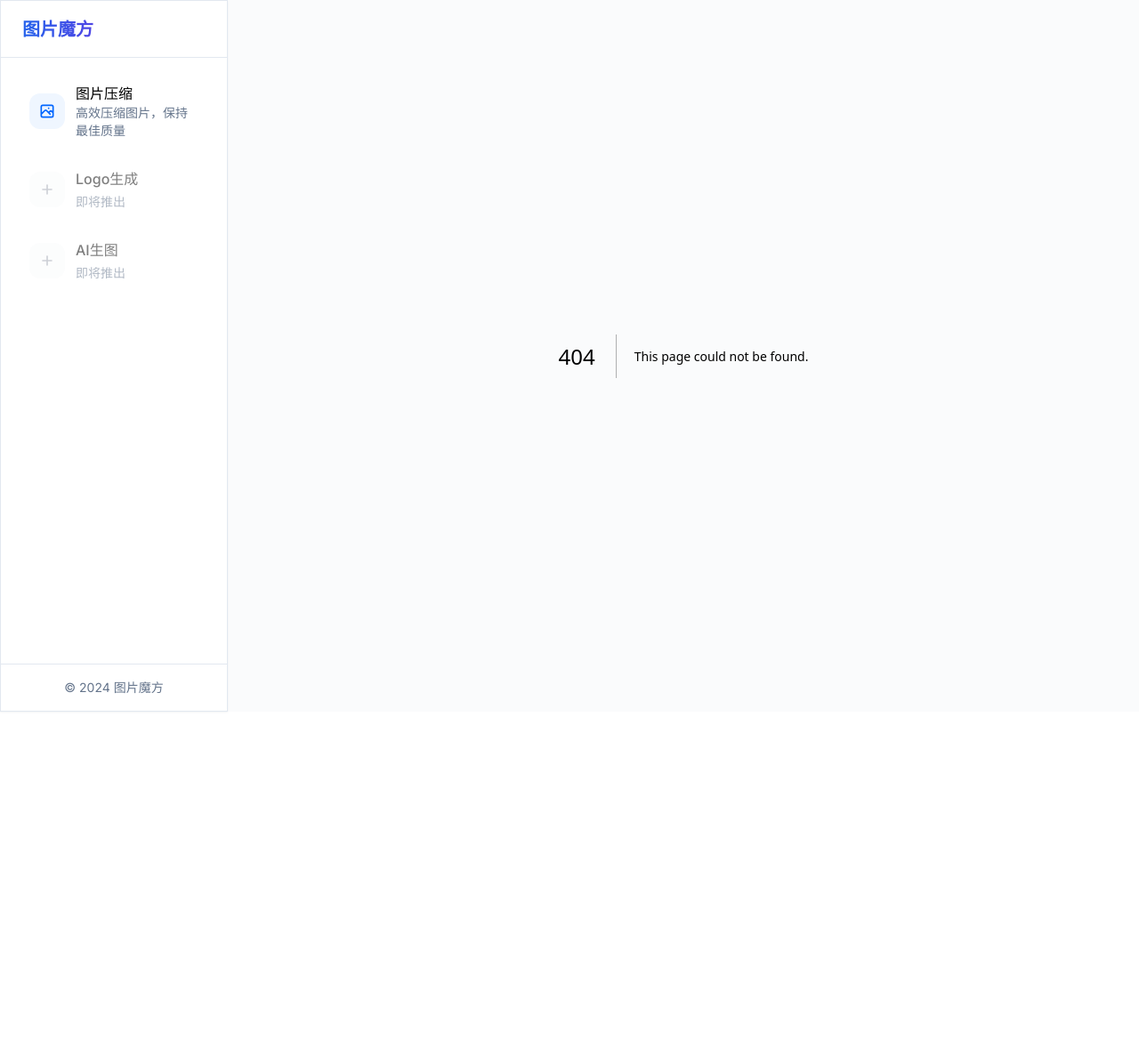
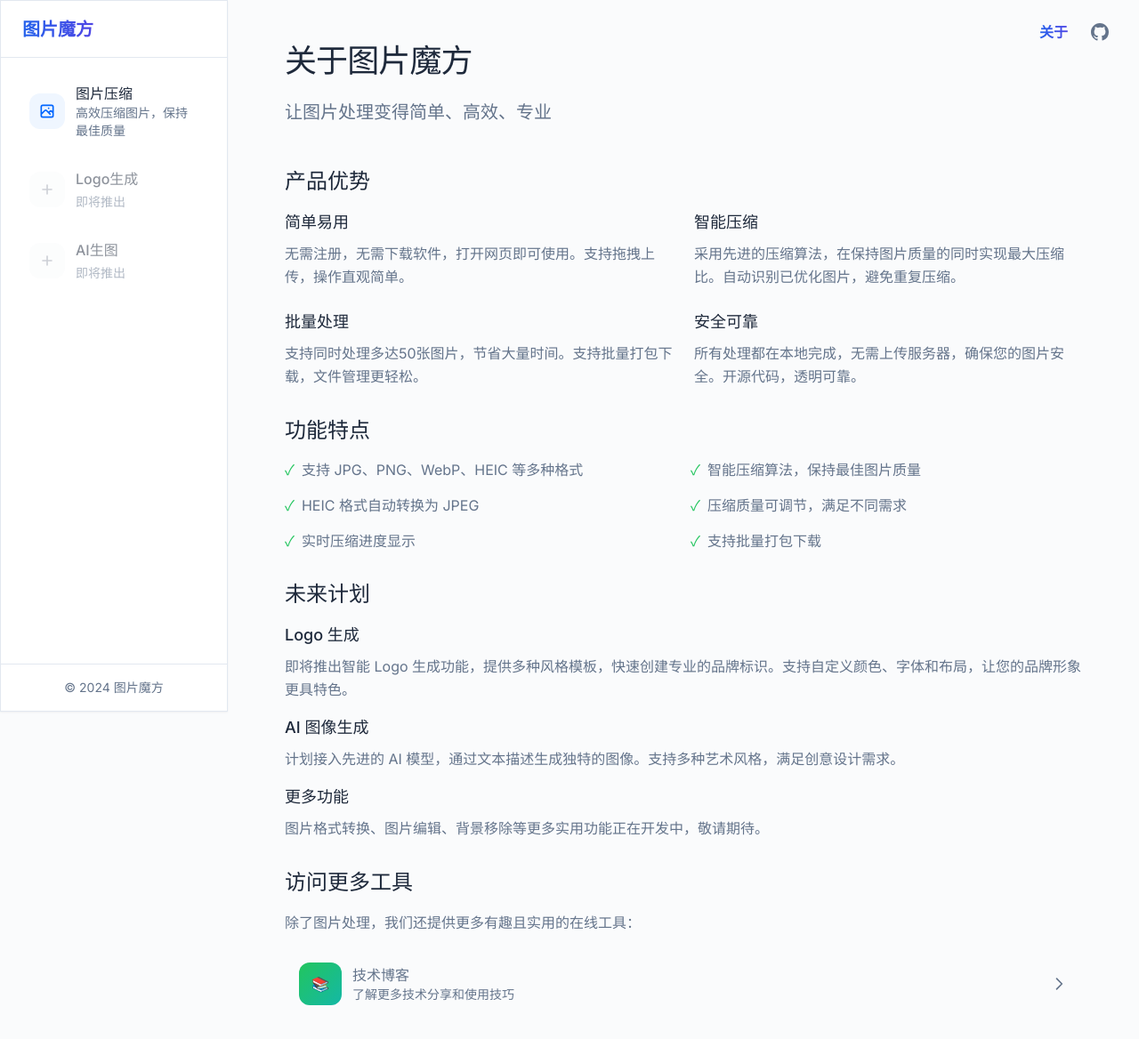
Before and after one commit to airobus/img-tools, a Next.js app: page /about in a window 1280 px wide. Before the commit this address had no page. Shown: the top 1168 px of the page at 89% size. Before the commit the page ends 800 px from the top, so only its background shows below. Built offline with nearby package versions, Linux system fonts and the light colour scheme.

Commit message:
Beautify

```diff
--- /dev/null
+++ b/src/app/about/page.tsx
@@ -0,0 +1,130 @@
+export default function AboutPage() {
+  return (
+    <div className="min-h-screen p-12">
+      <div className="max-w-4xl mx-auto space-y-12">
+        <div className="space-y-6">
+          <h1 className="text-4xl font-medium tracking-tight">关于图片魔方</h1>
+          <p className="text-xl text-[var(--text-secondary)]">
+            让图片处理变得简单、高效、专业
+          </p>
+        </div>
+
+        <div className="space-y-8 text-[var(--text-secondary)]">
+          <section className="space-y-4">
+            <h2 className="text-2xl font-medium text-[var(--text-primary)]">产品优势</h2>
+            <div className="grid md:grid-cols-2 gap-6">
+              <div className="space-y-2">
+                <h3 className="text-lg font-medium text-[var(--text-primary)]">简单易用</h3>
+                <p className="leading-relaxed">
+                  无需注册，无需下载软件，打开网页即可使用。支持拖拽上传，操作直观简单。
+                </p>
+              </div>
+              <div className="space-y-2">
+                <h3 className="text-lg font-medium text-[var(--text-primary)]">智能压缩</h3>
+                <p className="leading-relaxed">
+                  采用先进的压缩算法，在保持图片质量的同时实现最大压缩比。自动识别已优化图片，避免重复压缩。
+                </p>
+              </div>
+              <div className="space-y-2">
+                <h3 className="text-lg font-medium text-[var(--text-primary)]">批量处理</h3>
+                <p className="leading-relaxed">
+                  支持同时处理多达50张图片，节省大量时间。支持批量打包下载，文件管理更轻松。
+                </p>
+              </div>
+              <div className="space-y-2">
+                <h3 className="text-lg font-medium text-[var(--text-primary)]">安全可靠</h3>
+                <p className="leading-relaxed">
+                  所有处理都在本地完成，无需上传服务器，确保您的图片安全。开源代码，透明可靠。
+                </p>
+              </div>
+            </div>
+          </section>
+
+          <section className="space-y-4">
+            <h2 className="text-2xl font-medium text-[var(--text-primary)]">功能特点</h2>
+            <ul className="grid md:grid-cols-2 gap-4">
+              <li className="flex items-start gap-2">
+                <span className="text-green-500">✓</span>
+                支持 JPG、PNG、WebP、HEIC 等多种格式
+              </li>
+              <li className="flex items-start gap-2">
+                <span className="text-green-500">✓</span>
+                智能压缩算法，保持最佳图片质量
+              </li>
+              <li className="flex items-start gap-2">
+                <span className="text-green-500">✓</span>
+                HEIC 格式自动转换为 JPEG
+              </li>
+              <li className="flex items-start gap-2">
+                <span className="text-green-500">✓</span>
+                压缩质量可调节，满足不同需求
+              </li>
+              <li className="flex items-start gap-2">
+                <span className="text-green-500">✓</span>
+                实时压缩进度显示
+              </li>
+              <li className="flex items-start gap-2">
+                <span className="text-green-500">✓</span>
+                支持批量打包下载
+              </li>
+            </ul>
+          </section>
+
+          <section className="space-y-4">
+            <h2 className="text-2xl font-medium text-[var(--text-primary)]">未来计划</h2>
+            <div className="space-y-4">
+              <div className="space-y-2">
+                <h3 className="text-lg font-medium text-[var(--text-primary)]">Logo 生成</h3>
+                <p className="leading-relaxed">
+                  即将推出智能 Logo 生成功能，提供多种风格模板，快速创建专业的品牌标识。支持自定义颜色、字体和布局，让您的品牌形象更具特色。
+                </p>
+              </div>
+              <div className="space-y-2">
+                <h3 className="text-lg font-medium text-[var(--text-primary)]">AI 图像生成</h3>
+                <p className="leading-relaxed">
+                  计划接入先进的 AI 模型，通过文本描述生成独特的图像。支持多种艺术风格，满足创意设计需求。
+                </p>
+              </div>
+              <div className="space-y-2">
+                <h3 className="text-lg font-medium text-[var(--text-primary)]">更多功能</h3>
+                <p className="leading-relaxed">
+                  图片格式转换、图片编辑、背景移除等更多实用功能正在开发中，敬请期待。
+                </p>
+              </div>
+            </div>
+          </section>
+
+          <section className="space-y-4">
+            <h2 className="text-2xl font-medium text-[var(--text-primary)]">访问更多工具</h2>
+            <p className="leading-relaxed">
+              除了图片处理，我们还提供更多有趣且实用的在线工具：
+            </p>
+            <div className="flex flex-col gap-4">
+              <a
+                href="https://www.923828.xyz/projects"
+                target="_blank"
+                rel="noopener noreferrer"
+                className="inline-flex items-center gap-3 p-4 rounded-xl hover:bg-gray-50 transition-colors group"
+              >
+                <div className="w-12 h-12 rounded-xl bg-gradient-to-br from-green-500 to-teal-500 flex items-center justify-center text-white">
+                  📚
+                </div>
+                <div className="flex-1">
+                  <div className="font-medium group-hover:text-[var(--primary)] transition-colors">
+                    技术博客
+                  </div>
+                  <div className="text-sm text-[var(--text-secondary)]">
+                    了解更多技术分享和使用技巧
+                  </div>
+                </div>
+                <svg className="w-5 h-5 text-[var(--text-secondary)] group-hover:translate-x-1 transition-transform" fill="none" stroke="currentColor" viewBox="0 0 24 24">
+                  <path strokeLinecap="round" strokeLinejoin="round" strokeWidth="2" d="M9 5l7 7-7 7" />
+                </svg>
+              </a>
+            </div>
+          </section>
+        </div>
+      </div>
+    </div>
+  )
+}
--- a/src/app/layout.tsx
+++ b/src/app/layout.tsx
@@ -103,7 +103,35 @@ export default function RootLayout({
           </aside>
 
           {/* 主内容区域 */}
-          <main className="flex-1 ml-64 min-h-screen bg-[var(--background)]">
+          <main className="flex-1 ml-64 min-h-screen bg-[var(--background)] relative">
+            {/* 修改右上角导航的 z-index */}
+            <div className="absolute top-6 right-8 flex items-center gap-6 z-50">
+              <Link
+                href="/about"
+                className="gradient-text hover:opacity-80 transition-opacity"
+              >
+                关于
+              </Link>
+              <a
+                href="https://github.com/airobus/img-tools"
+                target="_blank"
+                rel="noopener noreferrer"
+                className="text-[var(--text-secondary)] hover:text-[var(--text-primary)] transition-colors"
+              >
+                <svg
+                  className="w-6 h-6"
+                  fill="currentColor"
+                  viewBox="0 0 24 24"
+                  aria-hidden="true"
+                >
+                  <path
+                    fillRule="evenodd"
+                    d="M12 2C6.477 2 2 6.484 2 12.017c0 4.425 2.865 8.18 6.839 9.504.5.092.682-.217.682-.483 0-.237-.008-.868-.013-1.703-2.782.605-3.369-1.343-3.369-1.343-.454-1.158-1.11-1.466-1.11-1.466-.908-.62.069-.608.069-.608 1.003.07 1.531 1.032 1.531 1.032.892 1.53 2.341 1.088 2.91.832.092-.647.35-1.088.636-1.338-2.22-.253-4.555-1.113-4.555-4.951 0-1.093.39-1.988 1.029-2.688-.103-.253-.446-1.272.098-2.65 0 0 .84-.27 2.75 1.026A9.564 9.564 0 0112 6.844c.85.004 1.705.115 2.504.337 1.909-1.296 2.747-1.027 2.747-1.027.546 1.379.202 2.398.1 2.651.64.7 1.028 1.595 1.028 2.688 0 3.848-2.339 4.695-4.566 4.943.359.309.678.92.678 1.855 0 1.338-.012 2.419-.012 2.747 0 .268.18.58.688.482A10.019 10.019 0 0022 12.017C22 6.484 17.522 2 12 2z"
+                    clipRule="evenodd"
+                  />
+                </svg>
+              </a>
+            </div>
             {children}
           </main>
         </div>
```
